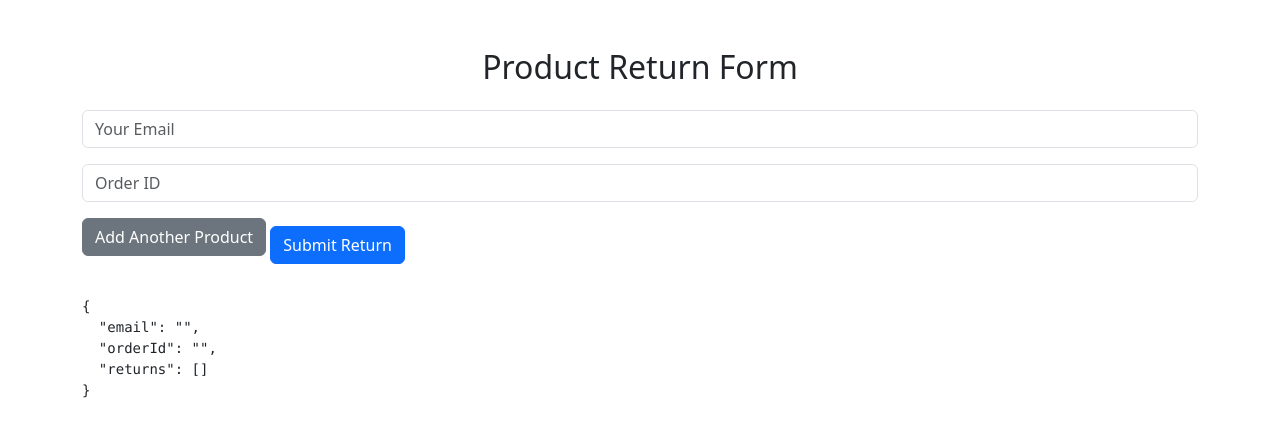
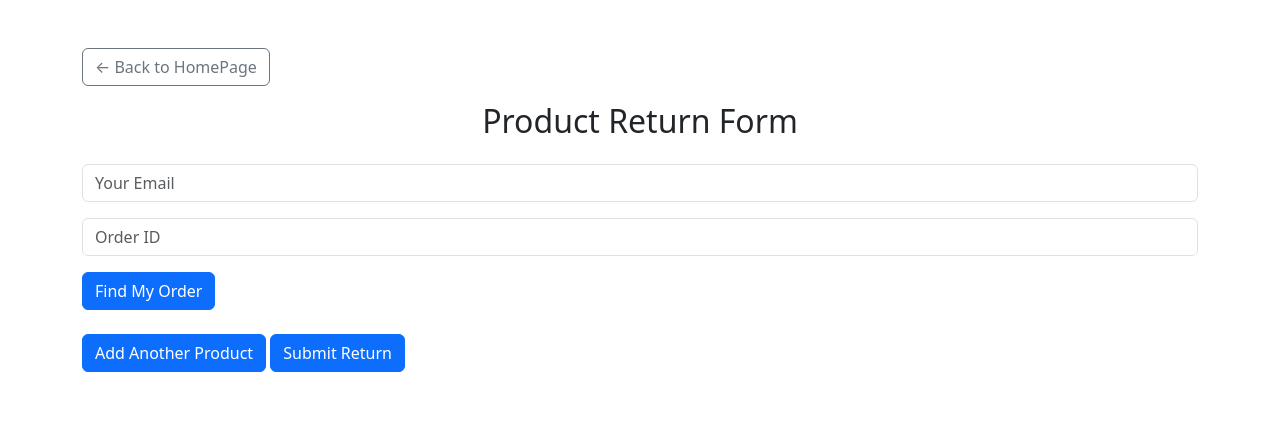
Before and after one commit to miahuhh/Node2Node-IST256, a website: page returns.html in a window 1280 px wide. Drawn offline with nearby package versions, Linux system fonts and the light colour scheme.

Commit message:
Update returns.html

```diff
--- a/returns.html
+++ b/returns.html
@@ -1,11 +1,16 @@
-
 <!DOCTYPE html>
 <html lang="en" ng-app="returnsApp">
 <head>
   <meta charset="UTF-8">
-  <title>Handle Returns</title>
+  <title>Returns</title>
   <link href="https://cdn.jsdelivr.net/npm/bootstrap@5.3.0/dist/css/bootstrap.min.css" rel="stylesheet">
 </head>
+<!-- Back to cart button-->
+<div class="mb-3">
+  <a href="index.html" class="btn btn-outline-secondary">
+    ← Back to HomePage
+  </a>
+</div>
 <body ng-controller="ReturnsController" class="container mt-5">
   <h2 class="text-center mb-4">Product Return Form</h2>
 
@@ -17,6 +22,9 @@
       <input type="text" class="form-control" ng-model="returnData.orderId" placeholder="Order ID" required>
     </div>
 
+    <button type="submit" class="btn btn-primary" ng-click="findOrder()">Find My Order</button><br>
+    <br>
+
     <div class="mb-3" ng-repeat="item in returnData.returns">
       <div class="input-group">
         <input type="text" class="form-control" placeholder="Product ID" ng-model="item.productId" required>
@@ -25,11 +33,11 @@
       </div>
     </div>
 
-    <button type="button" class="btn btn-secondary mb-3" ng-click="addItem()">Add Another Product</button>
+    <button type="submit" class="btn btn-primary" ng-click="addItem()">Add Another Product</button>
     <button type="submit" class="btn btn-primary">Submit Return</button>
   </form>
 
-  <pre class="mt-4">{{ returnData | json }}</pre>
+
 
   <script src="https://ajax.googleapis.com/ajax/libs/angularjs/1.8.2/angular.min.js"></script>
   <script src="returns.js"></script>
```
